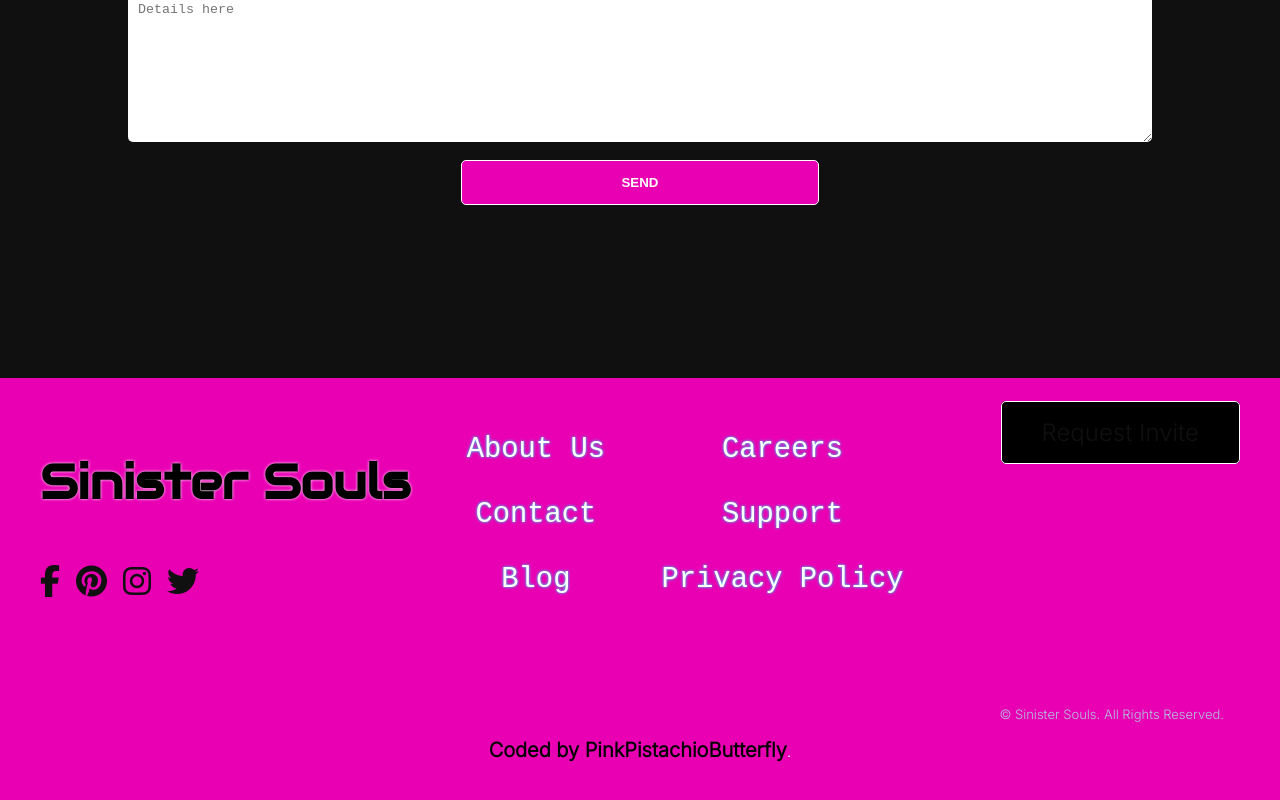
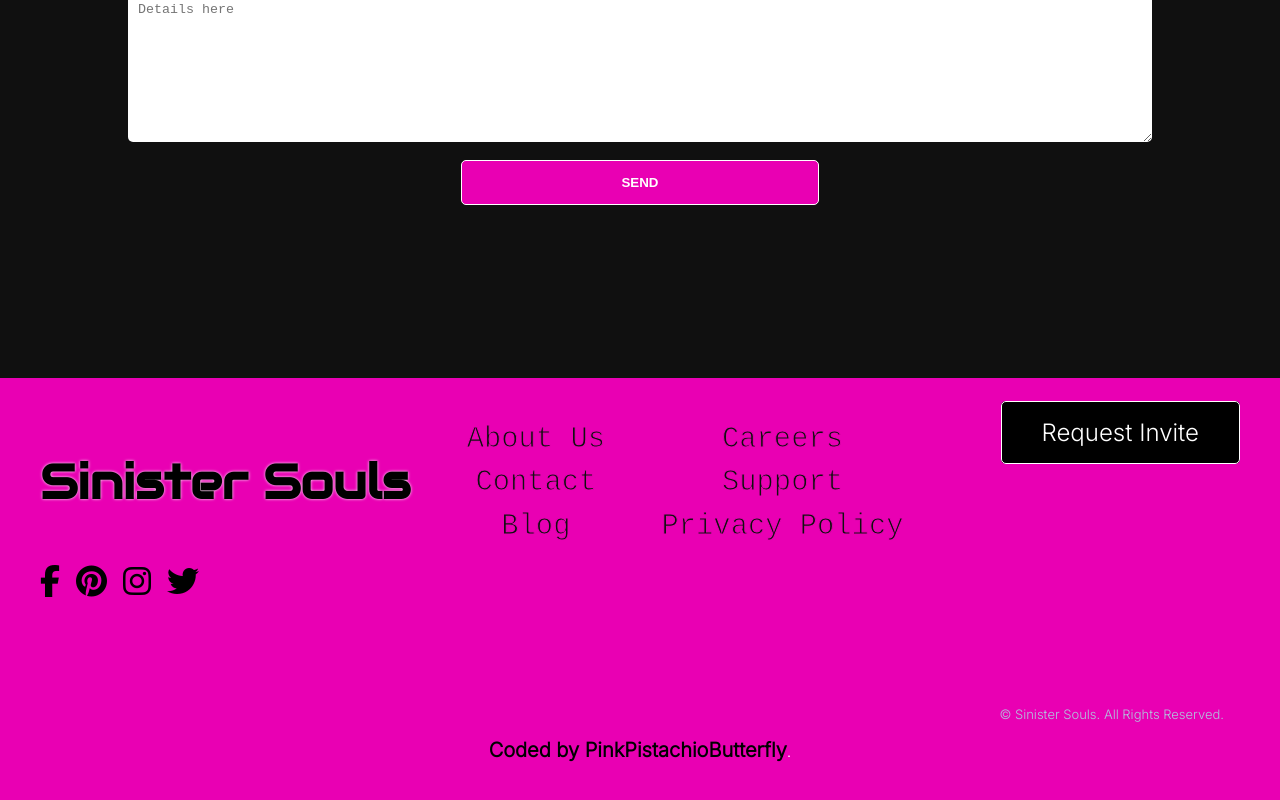
Before and after one commit to vm799/Synetic_sinistersouls, a React (Create React App) app in the folder synetic/: page / in a window 1280 px wide. Shown: the part 7620-8420 px from the top of the page. Built offline with nearby package versions, Linux system fonts and the light colour scheme; a web font is replaced by a local one.

Commit message:
footer text

```diff
--- a/synetic/src/components/Footer/Footer.css
+++ b/synetic/src/components/Footer/Footer.css
@@ -68,7 +68,8 @@
       text-decoration: none;
       margin:0;
       padding:0;
-      color: teal;
+      color: black;
+      font-size: 2rem;
   }
 
 
@@ -92,10 +93,7 @@
     text-shadow: 0px 0px 3px #fcfcfd;
   }
 
-  .footer a {
-    color: var(--clr-dark);
-    font-size: 2rem;
-  }
+
 
   @media (min-width: 64em) {
     .footer__logo {
@@ -145,16 +143,17 @@
       grid-area: links2;
     }
   }
+
+
   .footer__links a{
-    line-height: 2.25;
-    transition: color 150ms ease-in-out;
-    color: white;
-    text-shadow: 0px 0px 3px #01ffff;
+    line-height: 1.5;
+    -webkit-text-stroke-width: 1px;
+    -webkit-text-stroke-color: var(--clr-accent);
+    color: var(--clr-dark);
     font-size: 1.8rem;
   }
   .footer__links a:hover {
     color: white;
-    transform: scale(1.5);
     text-shadow: 0px 0px 5px var(--clr-accent);
   }
   @media (min-width: 64em) {
@@ -164,13 +163,16 @@
       justify-self: end;
     }
   }
+
+
   .footer__cta a.button {
     border: 1px solid white;
     background-color:black;
     border-radius: 5px;
     font-size: 1.5rem;
     padding: 1rem 2.5rem;
-    margin-bottom: 1rem;
+    margin-top: 4rem;
+    color: white;
   }
 
   @media (max-width: 63.9em) {
```
